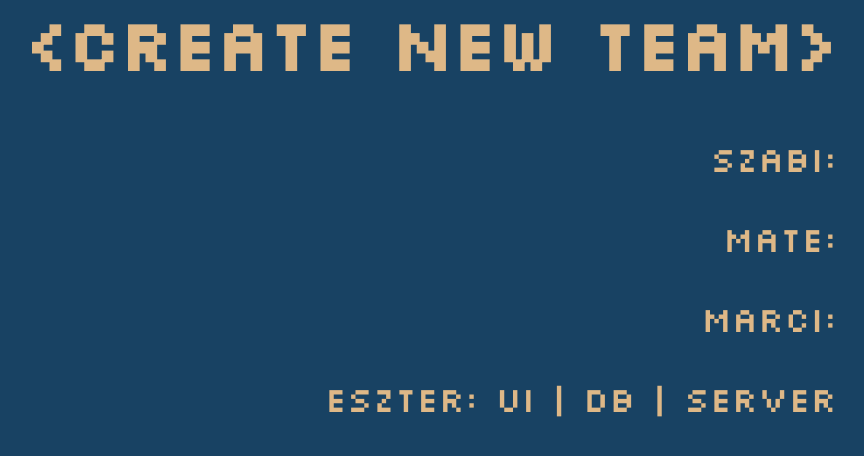
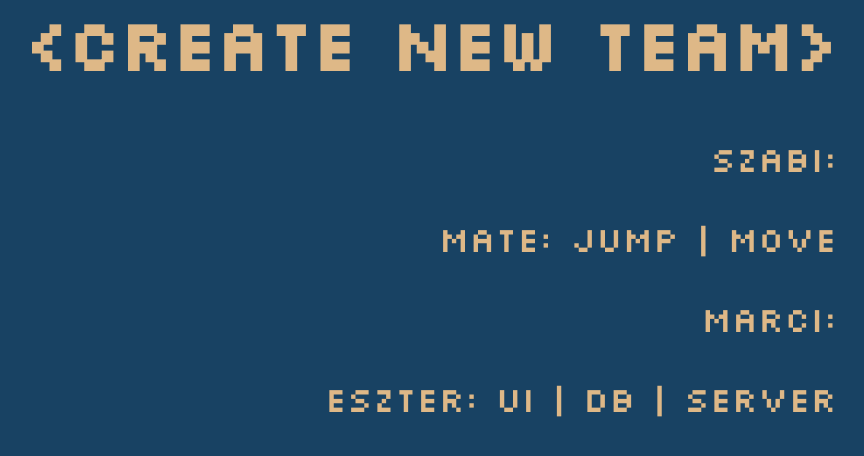
Before and after one commit to CodecoolGlobal/freestyle-javascript-game-javascript-Z20LET, a Flask app: page / in a window 1280 px wide. Shown: the part 196-652 px from the top of the page, without its empty margins (220-1084 px from the left). Run offline with Flask 2, Linux system fonts and the light colour scheme; some libraries are stand-ins or nearby versions.

Commit message:
add Mate what he did

```diff
--- a/templates/presentation.html
+++ b/templates/presentation.html
@@ -13,7 +13,7 @@
         <h1>&ltCREATE NEW TEAM&gt</h1>
         <div id="names">
             <p>Szabi: </p>
-            <p>Mate: </p>
+            <p>Mate: JUMP | MOVE </p>
             <p>Marci: </p>
             <p>Eszter: UI | DB | SERVER</p>
         </div>
```
